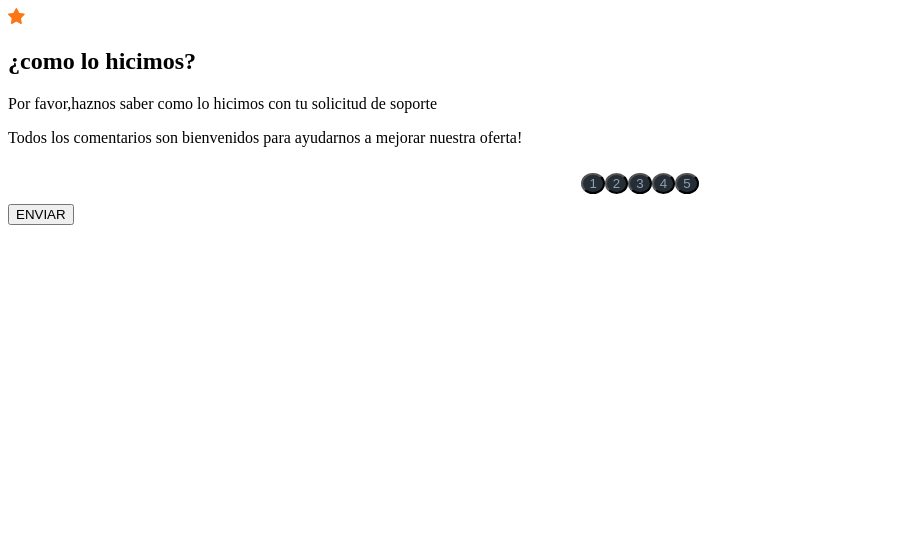
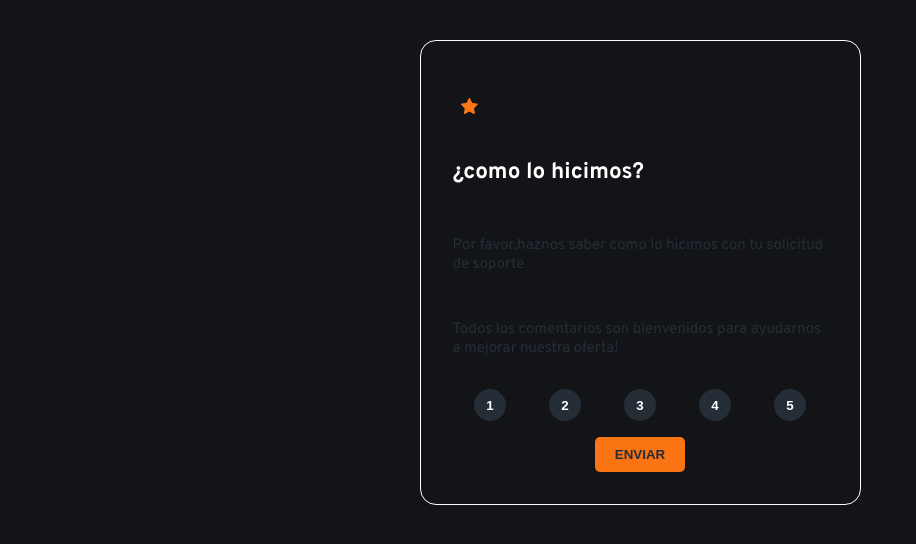
Before and after one commit to Lukas44-lab/Examen, a website: page index.html in a window 1280 px wide. Shown: the whole page, without its empty margins (0-916 px from the left). Drawn offline with Linux system fonts and the light colour scheme.

Commit message:
Modified styles.css

```diff
--- a/styles.css
+++ b/styles.css
@@ -6,37 +6,133 @@
   --neutral-Light-Grey:hsl(217, 12%, 63%);
   --neutral-Dark-Blue:hsl(213, 19%, 18%);
   --neutral-Very-Dark-Blue:hsl(216, 12%, 8%);
-    --Font-size-paragraph:15px
+  --Font-size-paragraph:15px;
+  --font-primary: "Overpass", serif;
+  --weight-light: 400;
+  --weight-high: 700;
+  --mobile-size: 375px;
 }
-.overpass {
-    font-family: "Overpass", serif;
-    font-optical-sizing: auto;
-    font-weight: 400,700;
-    font-style: normal;
-  }
-    .button-list{
+body {
+background-color: var(--neutral-Very-Dark-Blue);
+font-family: var(--font-primary);
+font-size: var(--Font-size-paragraph);
 display: flex;
 justify-content: center;
-      list-style-type: none;
+align-items: center;
+}
+h1,h2 {
+font-weight: var(--weight-high);
+color: var(--neutral-white);
+}
+p {
+color: var(--neutral-Dark-Blue);
+font-weight: var(--weight-light);
+}
+.button-list {
+list-style: none;
+margin: 0;
+margin-top: 1rem;
+margin-bottom: 1rem;
 padding: 0;
-      margin: 0;
-
+display: flex;
+justify-content: space-around;
+button {
+    background-color: var(--neutral-Dark-Blue);
+    color: var(--neutral-white);
+    font-weight: var(--weight-high);
+    width: 1rem;
+    height: 1rem;
+    padding: 1rem;
+    border: 0;
+    border-radius: 50%;
+    cursor: pointer;
+    display: flex;
+    justify-content: center;
+    align-items: center;
+    text-align: center;
 }
-    .button-list li{
-      display: inline;
-      margin: 10px 0;
 }
-
-    .button-list button{
+.button-list button:hover,
+.button-list button.active {
+  background-color: var(--neutral-white);
+  color: var(--neutral-Very-Dark-Blue);
+}
+.button-submit button {
+background-color: var(--primary-orange);
+color: var(--neutral-Dark-Blue);
+font-weight: var(--weight-high);
+border: none;
+border-radius: 5px;
+padding: 10px 20px;
+cursor: pointer;
+}
+.container,
+.container-message {
+  max-width: var(--mobile-size);
+  background: var(--neutral-Very-Dark-Blue);
+  background: linear-gradient(
+      45deg,
+      var(--neutral-Very-Dark-Blue) 45%,
+      var(--neutral-dark-blue) 100%
+  );
+  border: 0.1px solid var(--neutral-white);
+  border-radius: 1rem;
+  margin: 2rem;
+  padding: 2rem;
+  display: flex;
+  flex-direction: column;
+}
+.logo-star {
+background-color: var(--neutral-dark-blue);
+width: 2rem;
+height: 2rem;
+border: 1px solid var(--neutral-Very-Dark-Blue);
 border-radius: 50%;
-    color: var(--neutral-Light-Grey);
-    background-color: var(--neutral-Dark-Blue);
+margin-block: 1rem;
+display: flex;
+align-items: center;
+justify-content: center;
 }
-
-  .home{
+.survey {
+display: flex;
+flex-direction: column;
+justify-content: baseline;
+gap: 1rem;
+}
+.button-submit {
+display: flex;
+justify-content: center;
+align-items: center;
+button:hover {
+    background-color: var(--neutral-white);
+    color: var(--primary-color);
+}
+}
+.container-message {
+text-align: center;
+}
+.logo-thank-you {
+margin: 1rem;
+display: flex;
+flex-direction: column;
+justify-content: center;
+}
+.survey-points {
+margin: 1rem;
 padding: 1rem;
-    border: 1px solid;
-    border-radius: 5%;
-    background: var(--neutral-Dark-Blue);
-    background: linear-gradient(45deg,var(--neutral-Dark-Blue), var(--neutral-Light-Grey));
+border: 1px solid var(--neutral-Very-Dark-Blue);
+border-radius: 1rem;
+background-color: var(--neutral-dark-blue);
+color: var(--primary-orange);
+font-weight: var(--weight-light);
+&:hover {
+    font-weight: var(--weight-high);
+    background: var(--neutral-white);
+    background: linear-gradient(
+        45deg,
+        var(--neutral-white) 33%,
+        var(--neutral-dark-blue) 66%,
+        var(--neutral-Very-Dark-Blue) 100%
+    );
 }
+}
```
Lines whose indentation alone changed are shown as unchanged.
